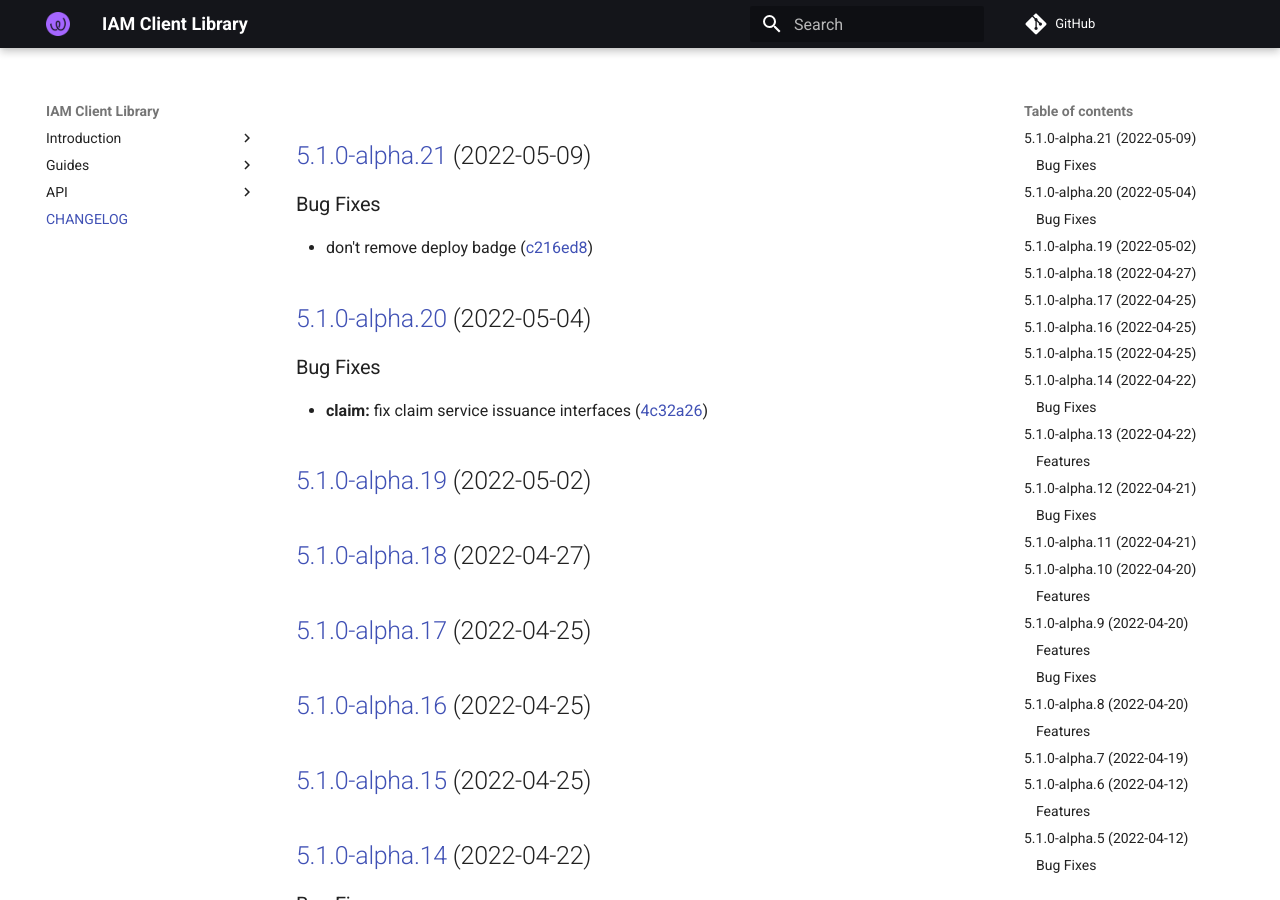
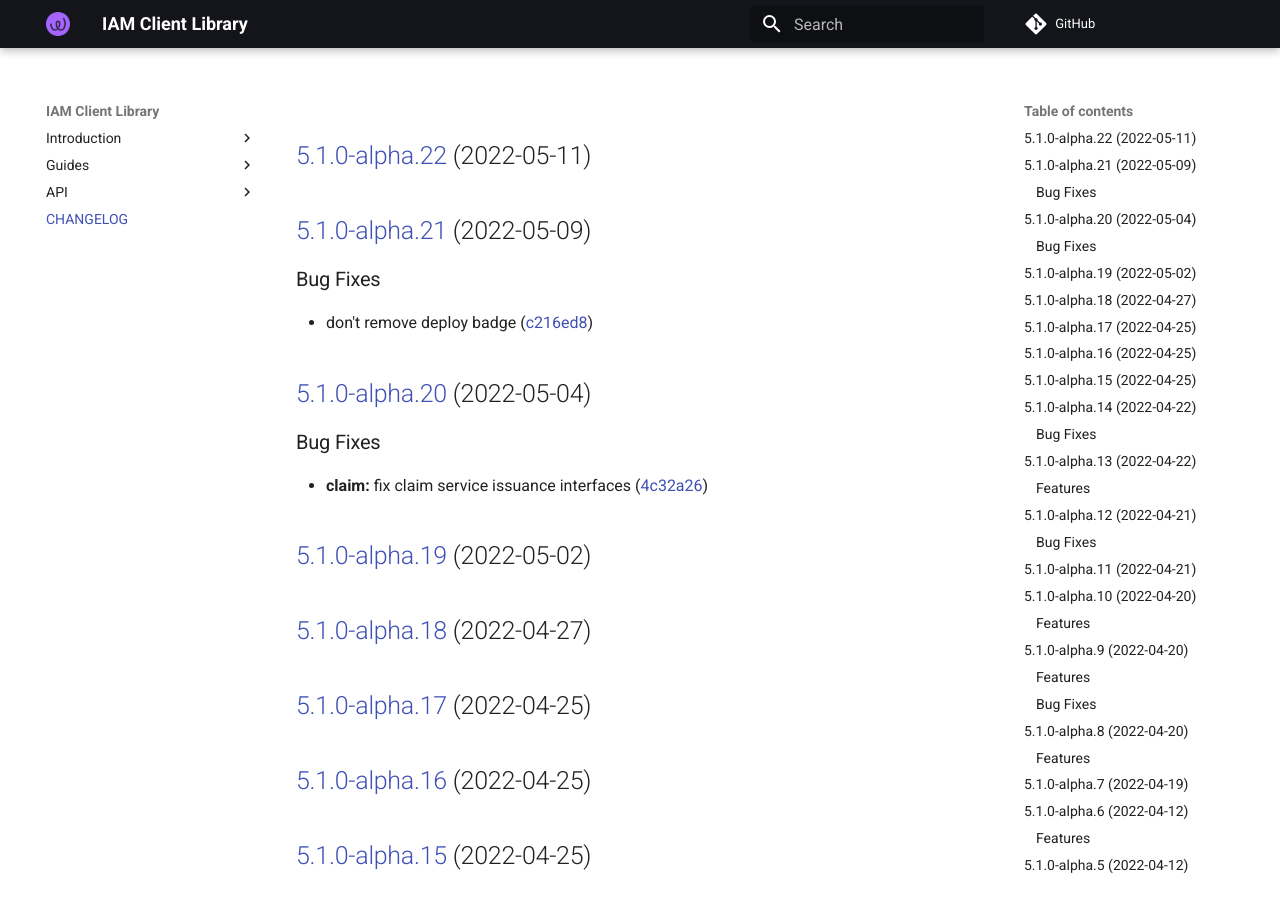
Before and after one commit to energywebfoundation/iam-client-lib, an MkDocs documentation site: the page built from docs/CHANGELOG.md, in a window 1280 px wide and 900 px high. Built offline with MkDocs 1.6.1 and Material for MkDocs 9.7.7, drawn with Linux system fonts in a browser that asks for light colours; comment, search, counter and statistics services are not loaded.

Commit message:
chore(release): 5.1.0-alpha.22 [skip ci]
## [5.1.0-alpha.22](https://github.com/energywebfoundation/iam-client-lib/compare/v5.1.0-alpha.21...v5.1.0-alpha.22) (2022-05-11)

```diff
--- a/docs/CHANGELOG.md
+++ b/docs/CHANGELOG.md
@@ -1,3 +1,5 @@
+## [5.1.0-alpha.22](https://github.com/energywebfoundation/iam-client-lib/compare/v5.1.0-alpha.21...v5.1.0-alpha.22) (2022-05-11)
+
 ## [5.1.0-alpha.21](https://github.com/energywebfoundation/iam-client-lib/compare/v5.1.0-alpha.20...v5.1.0-alpha.21) (2022-05-09)
 
 
--- a/package.json
+++ b/package.json
@@ -1,6 +1,6 @@
 {
   "name": "iam-client-lib",
-  "version": "5.1.0-alpha.21",
+  "version": "5.1.0-alpha.22",
   "description": "Library for Decentralized Identity and Access Management",
   "main": "dist/index.js",
   "module": "dist/index.esm.js",
```
